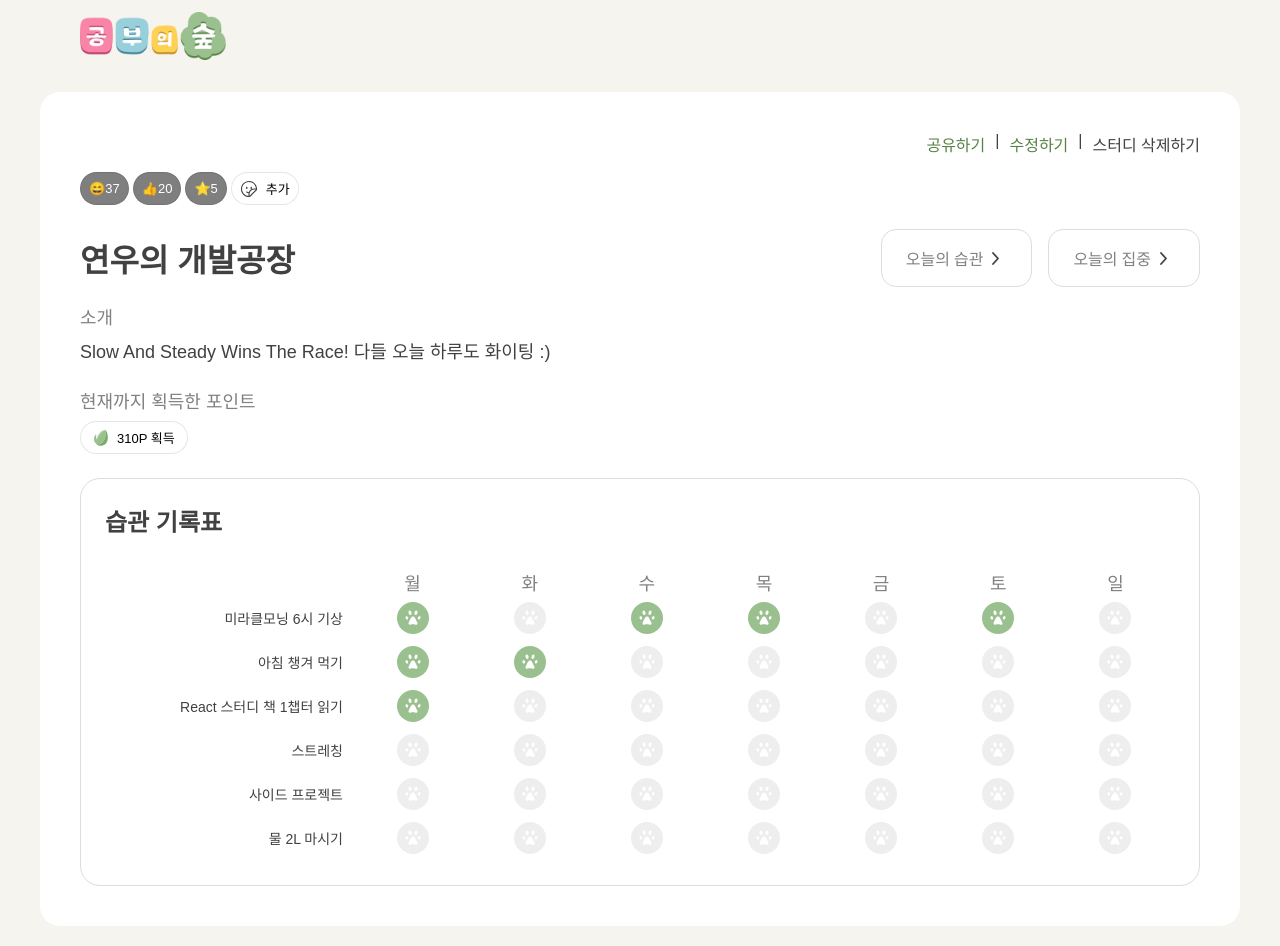
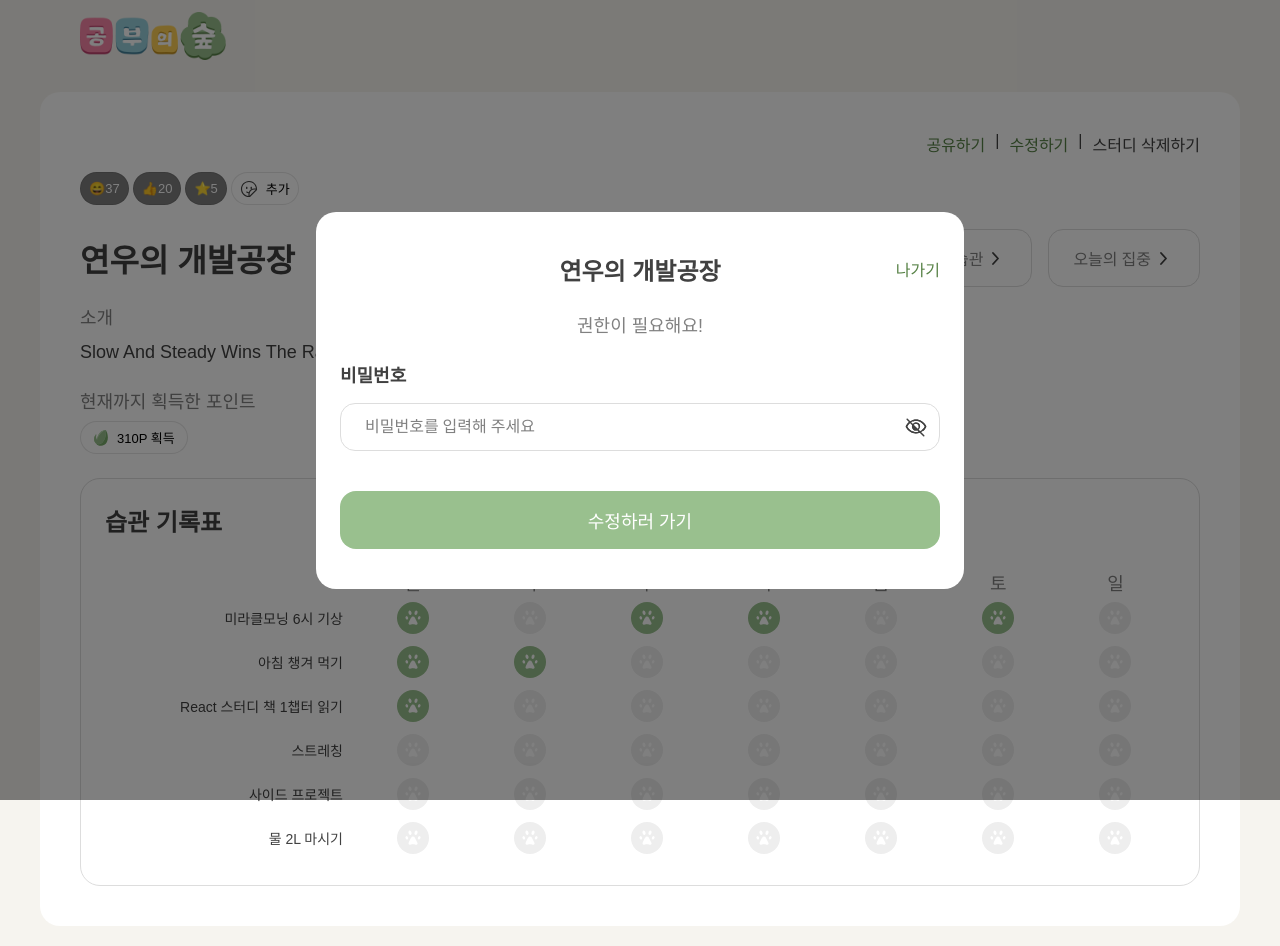
Before and after one commit to quothraven1122/13-study-forest-1-FE, a React (Vite) app: page /studies/1 in a window 1280 px wide. Both pictures are taken after a click on the element "수정하기". Built offline with nearby package versions, Linux system fonts and the light colour scheme; a web font is replaced by a local one.

Commit message:
feat: #31 add modal to detail page

```diff
--- a/index.html
+++ b/index.html
@@ -8,6 +8,7 @@
   </head>
   <body>
     <div id="root"></div>
+    <div id="modal-root"></div>
     <script type="module" src="/src/main.jsx"></script>
   </body>
 </html>
--- a/src/components/Input/Input.jsx
+++ b/src/components/Input/Input.jsx
@@ -24,7 +24,7 @@ export default function Input({
           <input
             {...props}
             className={styles.input}
-            style={{ height: '48px' }}
+            style={{ height: '48px', ...props.style }}
             maxLength={maxLength}
             type={passwordToggle ? (showPassword ? 'text' : 'password') : null}
           />
--- a/src/components/Modal2/Modal2.jsx
+++ b/src/components/Modal2/Modal2.jsx
@@ -1,16 +1,26 @@
+import { useEffect } from 'react';
+import { createPortal } from 'react-dom';
 import Modal2PC from './Modal2PC';
 import Modal2Mobile from './Modal2Mobile';
 import useResponsiveWidth from '../../hooks/useResponsiveWidth';
+import styles from './Modal2.module.css';
 
 export default function Modal2(props) {
   const size = useResponsiveWidth();
-  return (
-    <>
+  useEffect(() => {
+    document.body.style.overflow = 'hidden';
+    return () => {
+      document.body.style.overflow = 'unset';
+    };
+  });
+  return createPortal(
+    <div className={styles.modal}>
       {size === 'mobile' ? (
         <Modal2Mobile {...props} />
       ) : (
         <Modal2PC {...props} />
       )}
-    </>
+    </div>,
+    document.getElementById('modal-root')
   );
 }
--- a/src/components/Modal2/Modal2.module.css
+++ b/src/components/Modal2/Modal2.module.css
@@ -1,11 +1,24 @@
+.modal {
+  position: fixed;
+  inset: 0;
+  z-index: 500;
+  width: 100vw;
+  height: 100vh;
+  background-color: rgba(0, 0, 0, 0.5);
+  display: flex;
+  justify-content: center;
+  align-items: center;
+}
 .container {
-  width: 100%;
+  width: 648px;
   height: fit-content;
   padding: 40px 24px;
   display: flex;
   flex-direction: column;
   align-items: center;
   border-radius: 20px;
+  background-color: #fff;
+  position: relative;
 }
 .content {
   width: 100%;
@@ -31,6 +44,8 @@
   font-weight: 500;
   color: #578246;
   cursor: pointer;
+  border: 0;
+  background-color: #fff;
 }
 .closeBtnMobile {
   font-size: 16px;
@@ -38,6 +53,8 @@
   color: #578246;
   cursor: pointer;
   margin-top: 14px;
+  border: 0;
+  background-color: #fff;
 }
 .message {
   font-weight: 500;
@@ -61,3 +78,16 @@
   text-align: left;
   width: 100%;
 }
+@media (min-width: 721px) and (max-width: 1280px) {
+  .container {
+    width: 648px;
+  }
+}
+@media (max-width: 721px) {
+  .modal {
+    padding: 0 16px;
+  }
+  .container {
+    width: 100%;
+  }
+}
--- a/src/components/Modal2/Modal2Mobile.jsx
+++ b/src/components/Modal2/Modal2Mobile.jsx
@@ -1,6 +1,13 @@
 import styles from './Modal2.module.css';
 
-export default function Modal2Mobile({ title, message, children, onSubmit }) {
+export default function Modal2Mobile({
+  title,
+  message,
+  btnText,
+  children,
+  onExit,
+  onClick,
+}) {
   return (
     <div className={styles.container}>
       <div className={styles.content}>
@@ -13,8 +20,10 @@ export default function Modal2Mobile({ title, message, children, onSubmit }) {
       </div>
 
       {/*임시 버튼 - 나중에 컴포넌트로 대체*/}
-      <button className={styles.btn}>수정하러 가기</button>
-      <button type='button' className={styles.closeBtnMobile}>
+      <button onClick={onClick} className={styles.btn}>
+        {btnText}
+      </button>
+      <button type='button' onClick={onExit} className={styles.closeBtnMobile}>
         나가기
       </button>
     </div>
--- a/src/components/Modal2/Modal2PC.jsx
+++ b/src/components/Modal2/Modal2PC.jsx
@@ -1,12 +1,19 @@
 import styles from './Modal2.module.css';
 
-export default function Modal2PC({ title, message, children, onSubmit }) {
+export default function Modal2PC({
+  title,
+  message,
+  btnText,
+  children,
+  onExit,
+  onClick,
+}) {
   return (
     <div className={styles.container}>
       <div className={styles.content}>
         <div className={styles.header}>
           <h2 className={styles.title}>{title}</h2>
-          <button type='button' className={styles.closeBtnPC}>
+          <button type='button' onClick={onExit} className={styles.closeBtnPC}>
             나가기
           </button>
         </div>
@@ -16,7 +23,9 @@ export default function Modal2PC({ title, message, children, onSubmit }) {
       </div>
 
       {/*임시 버튼 - 나중에 컴포넌트로 대체*/}
-      <button className={styles.btn}>수정하러 가기</button>
+      <button className={styles.btn} onClick={onClick}>
+        {btnText}
+      </button>
     </div>
   );
 }
--- /dev/null
+++ b/src/components/Modal2/modalConstant.js
@@ -0,0 +1,7 @@
+const modalText = Object.freeze({
+  edit: '수정하러 가기',
+  habits: '습관 채우러 가기',
+  erase: '스터디 삭제하기',
+  focus: '집중하러 가기',
+});
+export default modalText;
--- a/src/pages/StudyDetailPage/StudyDetailPage.jsx
+++ b/src/pages/StudyDetailPage/StudyDetailPage.jsx
@@ -8,7 +8,10 @@ import useResponsiveWidth from '../../hooks/useResponsiveWidth';
 import Button from '../../components/Button/Button';
 import Tag from '../../components/Tag/Tag';
 import Sticker from '../../components/Sticker/Sticker';
+import Modal2 from '../../components/Modal2/Modal2';
+import Input from '../../components/Input/Input';
 
+import modalText from '../../components/Modal2/modalConstant';
 import arrowRight from '../../assets/icons/ic_arrow_right.svg';
 import smile from '../../assets/icons/ic_smile.svg';
 import styles from './StudyDetailPage.module.css';
@@ -45,9 +48,35 @@ function StudyDetailPage() {
   const { getDaysOfWeek, compareDates } = useDate();
   const [isPickerOpen, setIsPickerOpen] = useState(false);
   const [emoji, setEmoji] = useState('');
+  const [isModalOpen, setIsModalOpen] = useState(false);
+  const [modalType, setModalType] = useState('');
+  const [pwInput, setPwInput] = useState('');
 
   return (
     <div className={styles.page}>
+      {isModalOpen && (
+        <Modal2
+          title={dummy.name}
+          message='권한이 필요해요!'
+          btnText={modalText[modalType]}
+          onExit={() => setIsModalOpen(false)}
+          onClick={() => {
+            if (modalType === 'habits' || modalType === 'focus')
+              navigate(`/studies/${dummy.id}/${modalType}`);
+            if (modalType === 'edit') navigate(`/studies/${dummy.id}/habits`);
+          }}
+        >
+          <div className={styles.inputContainer}>
+            <p className={styles.inputText}>비밀번호</p>
+            <Input
+              placeholder='비밀번호를 입력해 주세요'
+              passwordToggle={true}
+              value={pwInput}
+              onChange={(e) => setPwInput(e.target.value)}
+            />
+          </div>
+        </Modal2>
+      )}
       <div className={styles.container}>
         {size !== 'desktop' && (
           <div className={styles.options}>
@@ -55,10 +84,25 @@ function StudyDetailPage() {
               공유하기
             </p>
             |
-            <p className={`${styles.highlightedOption} ${styles.option}`}>
+            <p
+              onClick={() => {
+                setIsModalOpen(true);
+                setModalType('edit');
+              }}
+              className={`${styles.highlightedOption} ${styles.option}`}
+            >
               수정하기
             </p>
-            |<p className={styles.option}>스터디 삭제하기</p>
+            |
+            <p
+              onClick={() => {
+                setIsModalOpen(true);
+                setModalType('erase');
+              }}
+              className={styles.option}
+            >
+              스터디 삭제하기
+            </p>
           </div>
         )}
 
@@ -103,7 +147,8 @@ function StudyDetailPage() {
           <div className={styles.btnsContainer}>
             <Button
               onClick={() => {
-                navigate(`/studies/${dummy.id}/habits`);
+                setIsModalOpen(true);
+                setModalType('habits');
               }}
               className={styles.btn}
             >
@@ -114,7 +159,8 @@ function StudyDetailPage() {
             </Button>
             <Button
               onClick={() => {
-                navigate(`/studies/${dummy.id}/focus`);
+                setIsModalOpen(true);
+                setModalType('focus');
               }}
               className={styles.btn}
             >
--- a/src/pages/StudyDetailPage/StudyDetailPage.module.css
+++ b/src/pages/StudyDetailPage/StudyDetailPage.module.css
@@ -5,6 +5,11 @@
   justify-content: center;
   align-items: center;
   margin: 20px 0;
+}
+.inputText {
+  font-weight: 600;
+  font-size: 18px;
+  margin-bottom: 16px;
 }
 .container {
   width: 1200px;
```
